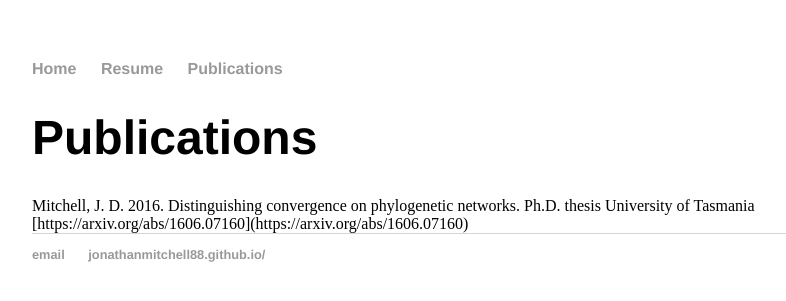
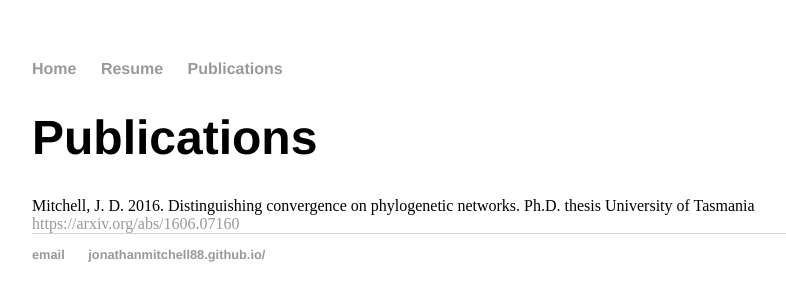
Before and after one commit to jonathanmitchell88/jonathanmitchell88.github.io, a Jekyll site: the page built from publications/index.html, in a window 1280 px wide. Shown: the top 301 px of the page, without its empty margins (160-946 px from the left). Built offline with Jekyll 4.4.1, drawn with Linux system fonts in a browser that asks for light colours; some of the changed lines change nothing that is shown.

Commit message:
Update index.html

```diff
--- a/publications/index.html
+++ b/publications/index.html
@@ -5,6 +5,6 @@ title: Publications of Jonathan Mitchell
 
 	<div class="cv">
 					<h1>Publications</h1>
-					Mitchell, J. D. 2016. Distinguishing convergence on phylogenetic networks. Ph.D. thesis University of Tasmania [https://arxiv.org/abs/1606.07160](https://arxiv.org/abs/1606.07160)
+					Mitchell, J. D. 2016. Distinguishing convergence on phylogenetic networks. Ph.D. thesis University of Tasmania <a href="#">https://arxiv.org/abs/1606.07160</a>
 					</address>
 	</div>
```
